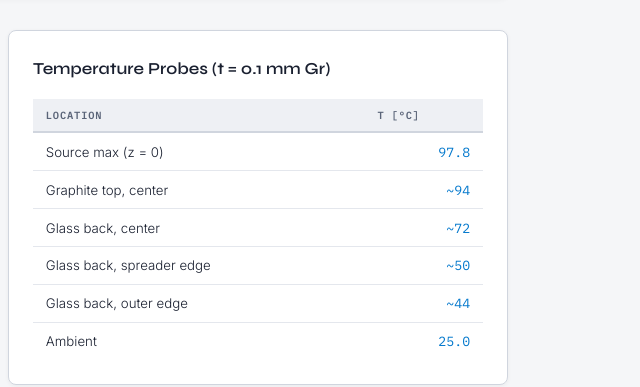
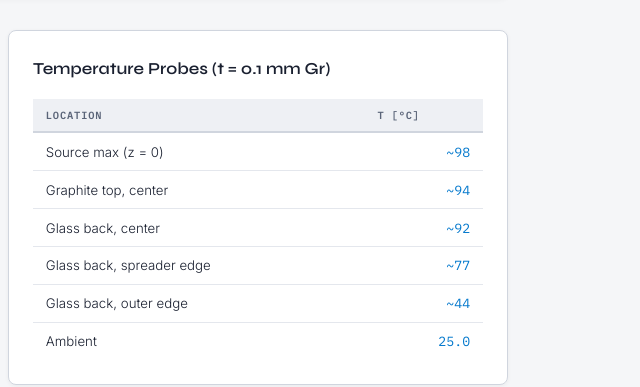
Before and after one commit to pravingangwar/thermal, a plain HTML site: page index.html in a window 1280 px wide. Shown: the part 4306-4693 px from the top of the page, 640-1280 px from the left. Drawn offline with nearby package versions, Linux system fonts and the light colour scheme.

Commit message:
Update index.html

```diff
--- a/index.html
+++ b/index.html
@@ -738,10 +738,10 @@ b[n]        = -(h_conv · T_amb + h_rad · T0_C − q_rad0)</pre>
         <h3>Temperature Probes (t = 0.1 mm Gr)</h3>
         <table class="param-table">
           <tr><th>Location</th><th>T [°C]</th></tr>
-          <tr><td>Source max (z = 0)</td><td>97.8</td></tr>
+          <tr><td>Source max (z = 0)</td><td>~98</td></tr>
           <tr><td>Graphite top, center</td><td>~94</td></tr>
-          <tr><td>Glass back, center</td><td>~72</td></tr>
-          <tr><td>Glass back, spreader edge</td><td>~50</td></tr>
+          <tr><td>Glass back, center</td><td>~92</td></tr>
+          <tr><td>Glass back, spreader edge</td><td>~77</td></tr>
           <tr><td>Glass back, outer edge</td><td>~44</td></tr>
           <tr><td>Ambient</td><td>25.0</td></tr>
         </table>
```
